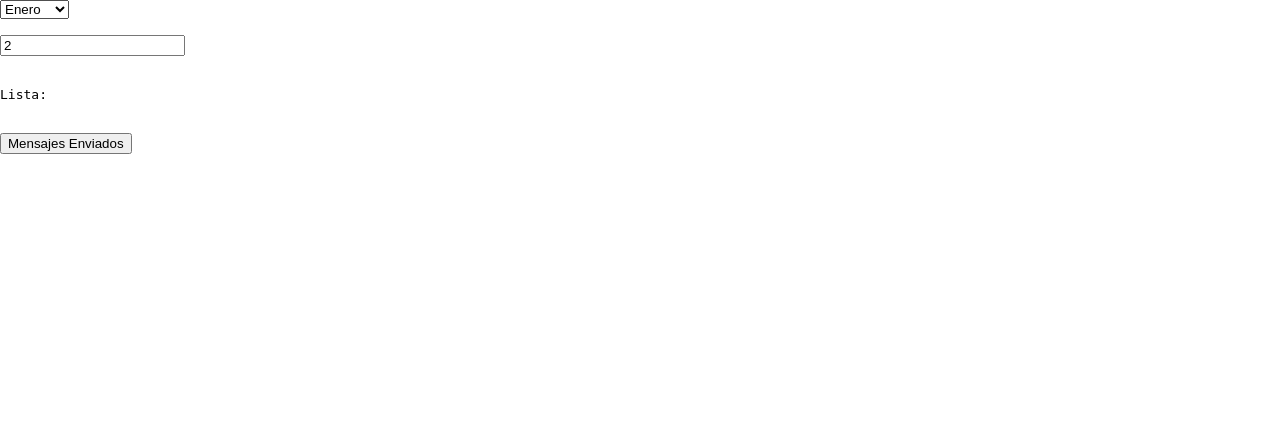
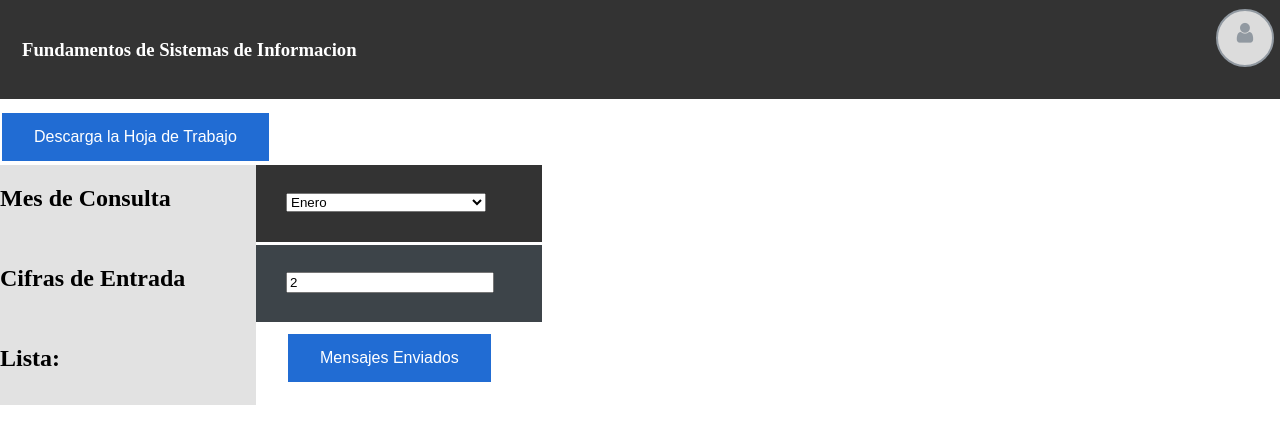
Before and after one commit to ealvan/sistemaInformacion, a Django app: page /result/ in a window 1280 px wide. Shown: the top 444 px of the page. Run offline with Django 3.2, Linux system fonts and the light colour scheme.

Commit message:
agregue disenio culebro al trabajo

```diff
--- a/home/static/css/main.css
+++ b/home/static/css/main.css
@@ -75,19 +79,39 @@ body{
 	top: 3px;
 }
 
-.izquierda{
+.section-iz{
     background-color: #e2e2e2;
-    height: 100vh;
-    width: 90%;
+    height: 10vh;
+    width: 20%;
 }
 
 
-.derecha{
+.section-de{
     font-family: 'Noto Sans', sans-serif;
-    background-color: #ffffff;
-    width: 30%;
-    height: 100vh;
+    background-color: #333333;
+    width: 20%;
+    height: 6.5vh;
+    padding-top: 25px;
+    padding-left: 30px;
+
 }
+.section-de1{
+    font-family: 'Noto Sans', sans-serif;
+    background-color: #3d4449;
+    width: 20%;
+    height: 6.5vh;
+    padding-top: 25px;
+    padding-left: 30px;
+}
+
+.section-de2{
+    font-family: 'Noto Sans', sans-serif;
+    width: 20%;
+    height: 6.5vh;
+    padding-top: 5px;
+    padding-left: 30px;
+}
+
 
 #pantalla-dividida{
     display: flex;
@@ -97,9 +121,22 @@ img {
     padding-left: 150;
     padding-top: 100;
 }
-p{
+.button {
+    background-color: #216cd3;
+    border: none;
+    color: white;
+    padding: 15px 32px;
+    text-align: center;
+    text-decoration: none;
+    display: inline-block;
+    font-size: 16px;
+    margin: 4px 2px;
+    cursor: pointer;
+  }
 
-}
+  .sep{
+      padding: 5px;
+  }
 .cajainfo{
     background: #f2f4f8;
     padding: 60;
--- a/home/static/javaScript/archivo.js
+++ b/home/static/javaScript/archivo.js
@@ -16,12 +16,19 @@ function consulta() {
     xhttp.send();
 }
 
+
 function render(datos) {
-    var table = "<table id='answere1'>";
+    var table = "<table class='datatable'";
     var row = datos[0];
     table += '<tr>';
     for(key in row){
         table += '<th>';
+        /*if(key[0]==[i]){
+            key[0] =="debe";
+            table += key;
+        }else{
+
+        }*/
         table += key;
         table += '</th>';
     }
@@ -37,6 +44,8 @@ function render(datos) {
         table += '</tr>';
     }
     table += "</table>";
+
     console.log(table)
     document.getElementById("answere1").innerHTML = table;
+
 }
--- a/home/templates/imprimir.html
+++ b/home/templates/imprimir.html
@@ -6,28 +6,64 @@
     <meta charset='utf-8'>
     <meta http-equiv='X-UA-Compatible' content='IE=edge'>
     <title>Page Title</title>
+    <link rel="stylesheet" href="https://cdnjs.cloudflare.com/ajax/libs/font-awesome/4.7.0/css/font-awesome.min.css">
     <meta name='viewport' content='width=device-width, initial-scale=1'>
     <link rel="stylesheet" href="{% static 'css/main.css' %}">
 </head>
 
 <body>
-    <a id="dw" href="{% static 'xlsxs/hojaTrabajo.xlsx'%}" hidden>DONWLOAD Hoja de TRABAJO!!</a>
-    <select name="categoria" id="id_categoria">
-        <option value="1">Enero</option>
-        <option value="2">Febrero</option>
-        <option value="3">Marzo</option>
-        <option value="4">Abril</option>
-    </select></p>
-    <input id="numero_digitos" type="number" value="2">
+    <div id="contenedor">
+        <header>
+            <nav class="NavBar-Nav">
+                <ul class="nav-ul">
+                    <li class="nameUser"><h3> Fundamentos de Sistemas de Informacion</h3></li>
+                    <li style="float:right;padding-right: 15;padding-top: 7;"><i class="fa fa-user NavBar-Nav-icon btn-PopUpLogin" aria-hidden="true"></i></li>
+                </ul>
+            </nav>
+        </header>
+        <div class="sep">
 
-    <br><br>
-    <pre id="respuesta">Lista: </pre>
-    <br>
-    <div id='answere1'></div>
-    <script src="{% static 'javaScript/archivo.js' %}"></script>
-    <button onclick="consulta()">
+        </div>
+        <form action="{% static 'xlsxs/hojaTrabajo.xlsx'%}">
+            <button class ="button descarga"> Descarga la Hoja de Trabajo</button>
+        </form>
+    <section id="pantalla-dividida">
+        <div class = "section-iz">
+            <h2>Mes de Consulta</h2>
+        </div>
+        <div class = "section-de" >
+        <select  name="categoria" id="id_categoria" style="width:200px;">
+            <option value="0">Enero</option>
+            <option value="1">Febrero</option>
+            <option value="2">Marzo</option>
+            <option value="3">Abril</option>
+        </select></p>
+
+        </div>
+</section>
+<section id="pantalla-dividida">
+    <div class="section-iz">
+        <h2> Cifras de Entrada</h2>
+    </div>
+    <div class="section-de1">
+        <input id="numero_digitos" type="number" value="2" style="width:200px;">
+
+    </div>
+</section>
+<section id="pantalla-dividida">
+    <div class="section-iz">
+    <h2 id="respuesta">Lista: </h2>
+    </div>
+    <div class="section-de2">
+    <button  class="button"  id="showme" onclick="consulta()">
         Mensajes Enviados
     </button>
+    </div>
+</section>
+    <div id='answere1' style="padding: 5px; padding-top: 10px;" ></div>
+
+    <script src="{% static 'javaScript/archivo.js' %}"></script>
+
     <script>
         function cambiar() {
             var a = "{% static 'xlsxs/hojaTrabajo.xlsx'%}";
@@ -35,6 +71,7 @@
         }
     </script>
 
+
 </body>
 
 </html>
--- a/sisInfo/settings.py
+++ b/sisInfo/settings.py
@@ -96,10 +96,10 @@ WSGI_APPLICATION = 'sisInfo.wsgi.application'
 DATABASES = {
     'default': {
         'ENGINE': 'django.db.backends.mysql',
-        'NAME': 'sisinf',
+        'NAME': 'wea',
         #esta es mi contrasenia, ponen la suya
         'USER': 'root',
-        'PASSWORD': 'Jeampier123A',
+        'PASSWORD': '',
         'HOST': 'localhost',
         'PORT': '3306',
     }
```
Also changed, not shown: other parts of home/static/css/main.css (+21 -12 lines), 1 other file.
